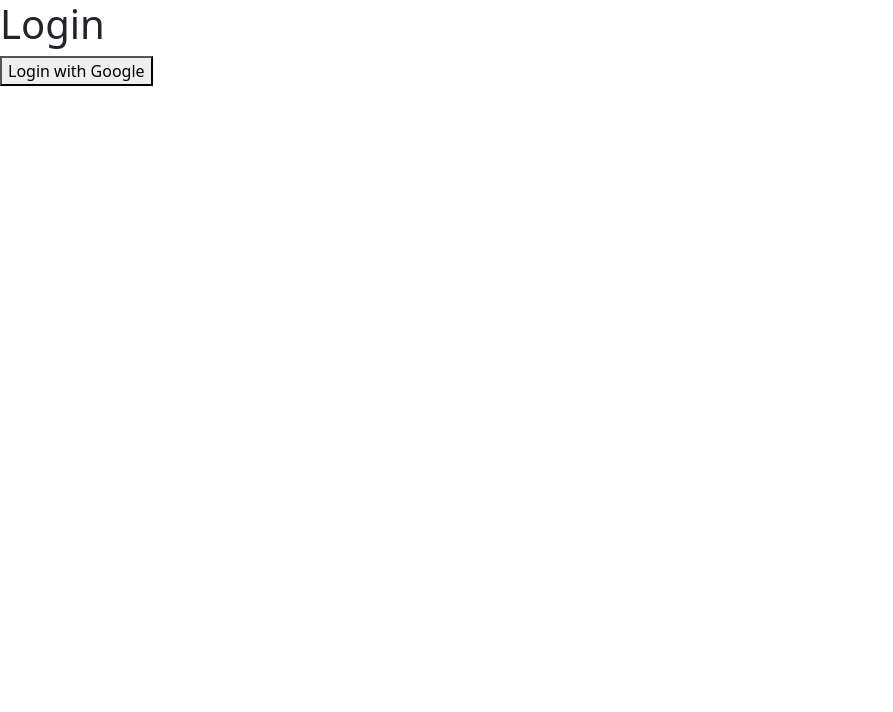
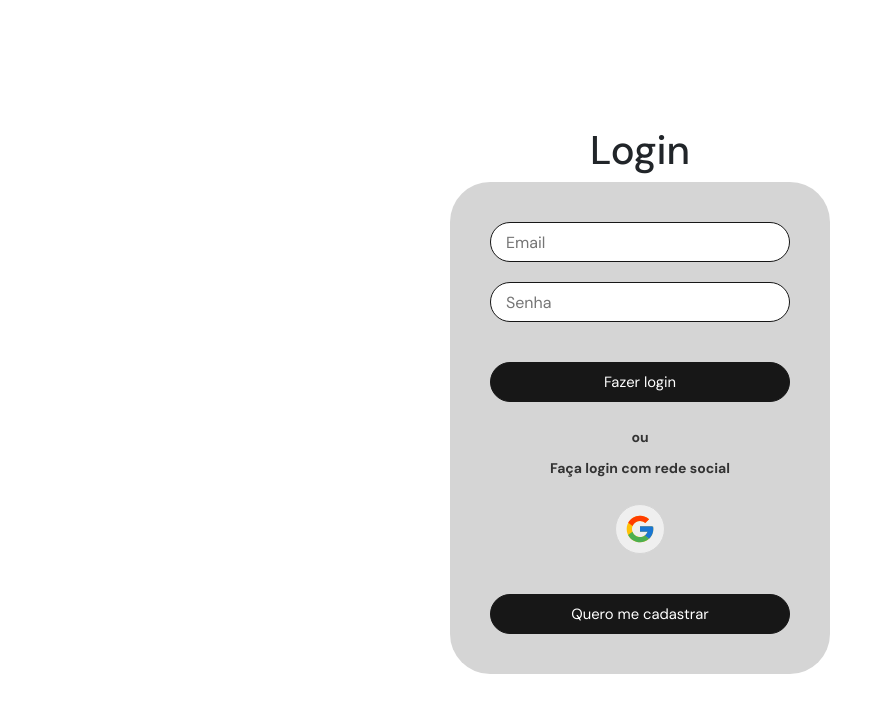
Before and after one commit to rhaneyko/fake-store, a React (Create React App) app: page /login in a window 1280 px wide. Shown: the top 712 px of the page, without its empty margins (0-893 px from the left). Built offline with nearby package versions, Linux system fonts and the light colour scheme; no server answers; a web font is replaced by a local one.

Commit message:
Estilização e criando as funções de autenticação com firebase para o usuario realizar login.

```diff
--- a/src/pages/LoginPage/index.tsx
+++ b/src/pages/LoginPage/index.tsx
@@ -1,35 +1,97 @@
-import React from "react";
-import { useNavigate, useLocation } from "react-router-dom";
-import { auth } from "../../services/firebase/firebaseConfig";
+import React, { useState } from "react";
+import { useNavigate, useLocation, NavLink } from "react-router-dom";
+import { loginUser, loginWithGoogle } from "../../services/firebase/authService";
 import {
-  GoogleAuthProvider,
-  signInWithPopup,
-} from "firebase/auth";
-import { Container } from './styles'
+  Container,
+  FormLogin,
+  InputWrapper,
+  InputField,
+  GoogleLoginContainer,
+  ButtonGoogleLogin,
+  GoogleIcon,
+  ButttonLogin,
+  FormContainer,
+  RegisterButton,
+  RegisterButtonText,
+} from './styles'
 
 const LoginPage = () => {
+  const [email, setEmail] = useState("")
+  const [password, setPassword] = useState("")
+  const [error, setError] = useState("")
   const navigate = useNavigate();
   const location = useLocation();
 
-  const redirectPath = new URLSearchParams(location.search).get("redirect") || "/";
+  const redirectPath = location.state?.from || "/";
+
+  const handleLogin = async (e: React.FormEvent) => {
+    e.preventDefault();
+    try {
+      await loginUser(email, password);
+      alert("Usuário logado com sucesso!");
+      setEmail("");
+      setPassword("");
+
+      navigate(redirectPath)
+    } catch (error: any) {
+      setError(error.message);
+    }
+  };
 
   const handleGoogleLogin = async () => {
-    const provider = new GoogleAuthProvider();
     try {
-      const result = await signInWithPopup(auth, provider);
-      const user = result.user;
-      console.log("Logged in user:", user);
+      await loginWithGoogle();
+      alert("Usuário logado com Google!");
 
-
-      navigate(redirectPath);
-    } catch (error) {
-      console.error("Login Error:", error);
+      navigate(redirectPath)
+    } catch (error: any) {
+      setError(error.message);
     }
   };
+
   return (
     <Container>
-        <h1>Login</h1>
-        <button onClick={handleGoogleLogin}>Login with Google</button>
+      <h1>Login</h1>
+      <FormContainer>
+        <FormLogin onSubmit={handleLogin}>
+          <InputWrapper>
+            <InputField
+              type="email"
+              placeholder="Email"
+              required
+              value={email}
+              onChange={(e) => setEmail(e.target.value)}
+            />
+          </InputWrapper>
+          <InputWrapper>
+            <InputField
+              type="password"
+              placeholder="Senha"
+              required
+              value={password}
+              onChange={(e) => setPassword(e.target.value)}
+            />
+          </InputWrapper>
+          <ButttonLogin type="submit">
+            <span>Fazer login</span>
+          </ButttonLogin>
+        </FormLogin>
+        <GoogleLoginContainer>
+          <span>ou</span>
+          <span>Faça login com rede social </span>
+          <ButtonGoogleLogin onClick={handleGoogleLogin} >
+            <GoogleIcon />
+          </ButtonGoogleLogin>
+        </GoogleLoginContainer>
+        <RegisterButton>
+          <NavLink to="/register" className="register-text">
+            <RegisterButtonText>
+              Quero me cadastrar
+            </RegisterButtonText>
+          </NavLink>
+        </RegisterButton>
+      </FormContainer>
+
     </Container>
   )
 }
--- a/src/pages/LoginPage/styles.ts
+++ b/src/pages/LoginPage/styles.ts
@@ -1,3 +1,95 @@
 import styled from "styled-components";
+import { FcGoogle } from "react-icons/fc";
 
-export const Container = styled.div``;
+export const Container = styled.div`
+  display: flex;
+  flex-direction: column;
+  justify-content: center;
+  align-items: center;
+
+  width: 100vw;
+  height: 100vh;
+
+  font-family: "DM Sans", sans-serif;
+`;
+
+export const FormContainer = styled.div`
+  display: flex;
+  flex-direction: column;
+  align-items: center;
+  justify-content: center;
+  padding: 20px;
+  background-color: #D5D5D5;
+  border-radius: 40px;
+`;
+
+export const FormLogin = styled.form`
+  width: 100%;
+`;
+
+export const InputWrapper = styled.div`
+  margin: 20px;
+`;
+
+export const InputField = styled.input`
+  width: 300px;
+  height: 40px;
+  padding-left: 15px;
+  border: 1px solid #171717;
+  border-radius: 40px;
+`;
+
+export const ButttonLogin = styled.button`
+  width: 300px;
+  height: 40px;
+  margin: 20px;
+  border: 1px solid #171717;
+  border-radius: 40px;
+  background-color: #171717;
+  color: #fff;
+  font-size: 0.925rem;
+`;
+
+export const GoogleLoginContainer = styled.div`
+  display: flex;
+  flex-direction: column;
+  align-items: center;
+
+  span {
+    font-size: 14px;
+    font-weight: bold;
+    color: #333;
+    margin: 5px;
+  }
+`;
+
+export const ButtonGoogleLogin = styled.button`
+  margin: 20px;
+  height: 50px;
+  width: 50px;
+  border: 1px solid #D5D5D5;
+  border-radius: 40px;
+`;
+
+export const GoogleIcon = styled(FcGoogle)`
+  font-size: 2rem;
+`;
+
+export const RegisterButton = styled.button`
+  width: 300px;
+  height: 40px;
+  margin: 20px;
+  border: 1px solid #171717;
+  border-radius: 40px;
+  background-color: #171717;
+
+  .register-text{
+    text-decoration: none;
+  }
+`;
+
+export const RegisterButtonText = styled.span`
+  color: #FFF;
+  text-decoration: none;
+  font-size: 0.925rem;
+`;
```
